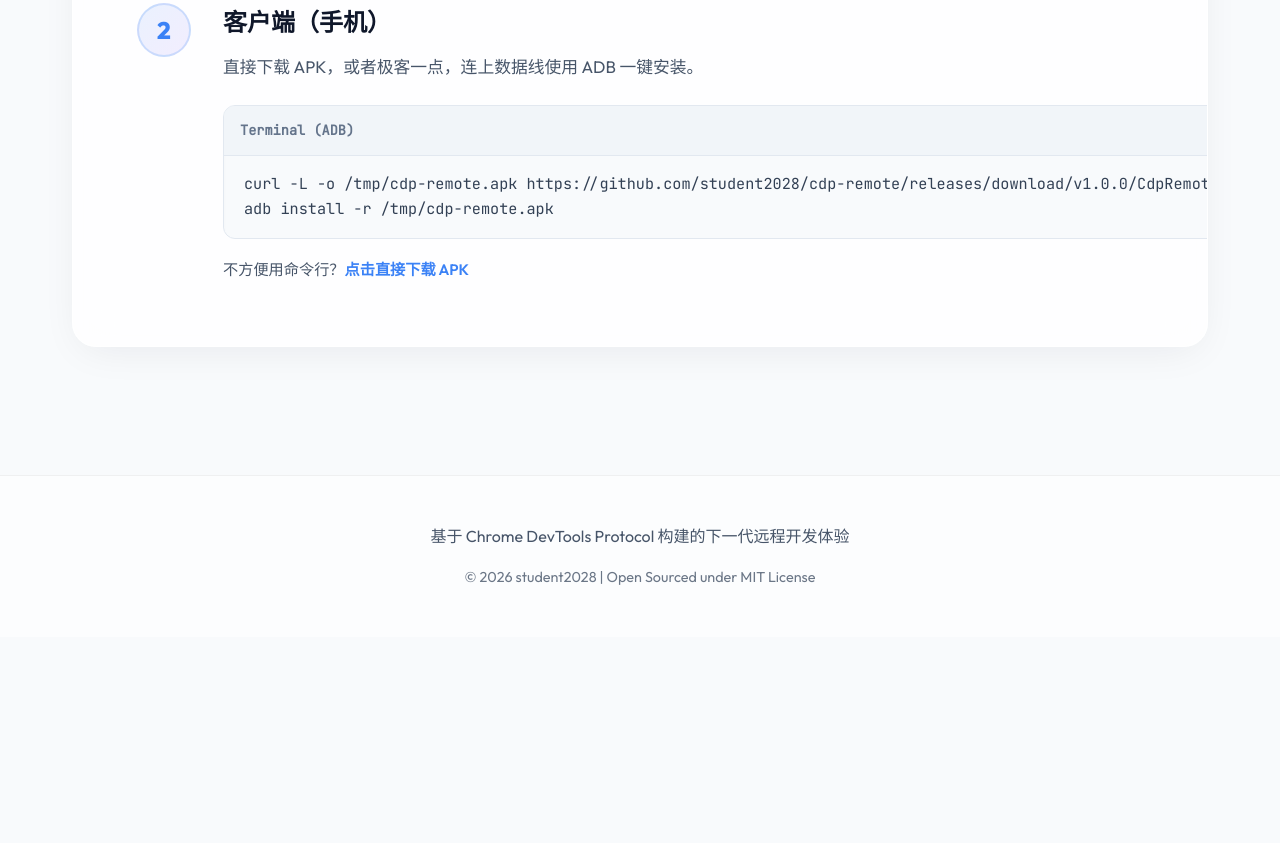
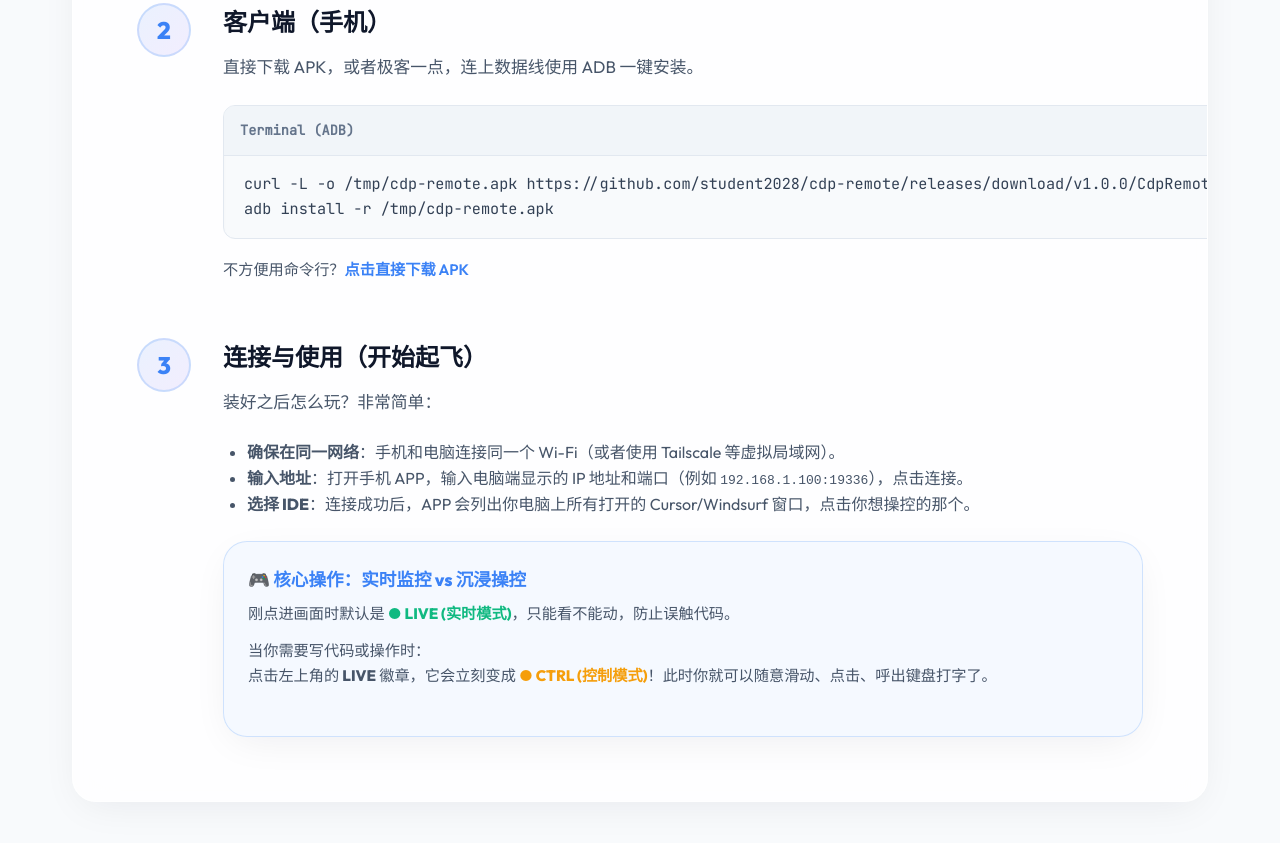
Before and after one commit to student2028/cdp-remote, a website: page docs/index.html in a window 1280 px wide. Shown: the part 5160-6003 px from the top of the page. Before the commit the page ends 5797 px from the top, so only its background shows below. Drawn offline with Linux system fonts and the light colour scheme.

Commit message:
docs: 增加关于连接方法和 LIVE/CTRL 模式切换的详细使用说明

```diff
--- a/docs/index.html
+++ b/docs/index.html
@@ -169,6 +169,24 @@ adb install -r /tmp/cdp-remote.apk</code></pre>
                         </div>
                     </div>
                 </div>
+                <div class="install-step">
+                    <div class="step-number">3</div>
+                    <div class="step-content">
+                        <h3>连接与使用（开始起飞）</h3>
+                        <p>装好之后怎么玩？非常简单：</p>
+                        <ul style="list-style-type: disc; padding-left: 1.5rem; color: var(--text-secondary); margin-bottom: 1.5rem;">
+                            <li><strong>确保在同一网络</strong>：手机和电脑连接同一个 Wi-Fi（或者使用 Tailscale 等虚拟局域网）。</li>
+                            <li><strong>输入地址</strong>：打开手机 APP，输入电脑端显示的 IP 地址和端口（例如 <code>192.168.1.100:19336</code>），点击连接。</li>
+                            <li><strong>选择 IDE</strong>：连接成功后，APP 会列出你电脑上所有打开的 Cursor/Windsurf 窗口，点击你想操控的那个。</li>
+                        </ul>
+
+                        <div class="glass-panel" style="padding: 1.5rem; background: rgba(59, 130, 246, 0.05); border: 1px solid rgba(59, 130, 246, 0.2);">
+                            <h4 style="color: var(--accent-primary); margin-bottom: 0.5rem; font-size: 1.1rem;">🎮 核心操作：实时监控 vs 沉浸操控</h4>
+                            <p style="color: var(--text-secondary); font-size: 0.95rem; margin-bottom: 0.8rem;">刚点进画面时默认是 <strong><span style="color: #10b981;">● LIVE (实时模式)</span></strong>，只能看不能动，防止误触代码。</p>
+                            <p style="color: var(--text-secondary); font-size: 0.95rem;">当你需要写代码或操作时：<br>点击左上角的 <strong>LIVE</strong> 徽章，它会立刻变成 <strong><span style="color: #f59e0b;">● CTRL (控制模式)</span></strong>！此时你就可以随意滑动、点击、呼出键盘打字了。</p>
+                        </div>
+                    </div>
+                </div>
             </div>
         </section>
     </main>
```
